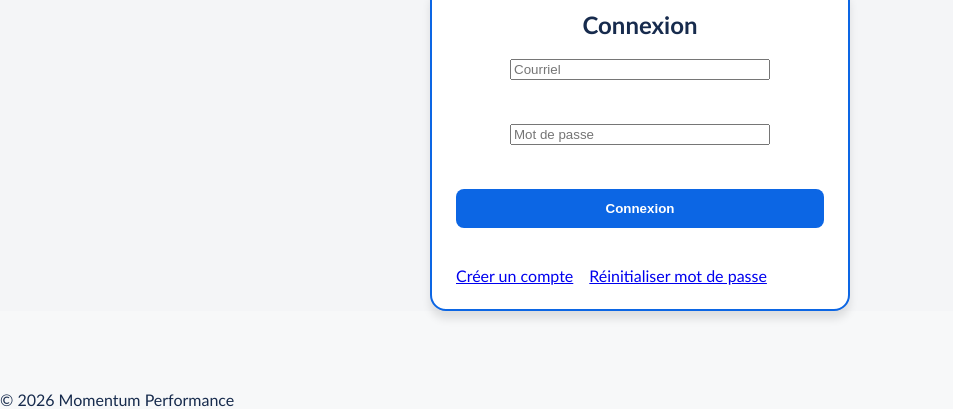
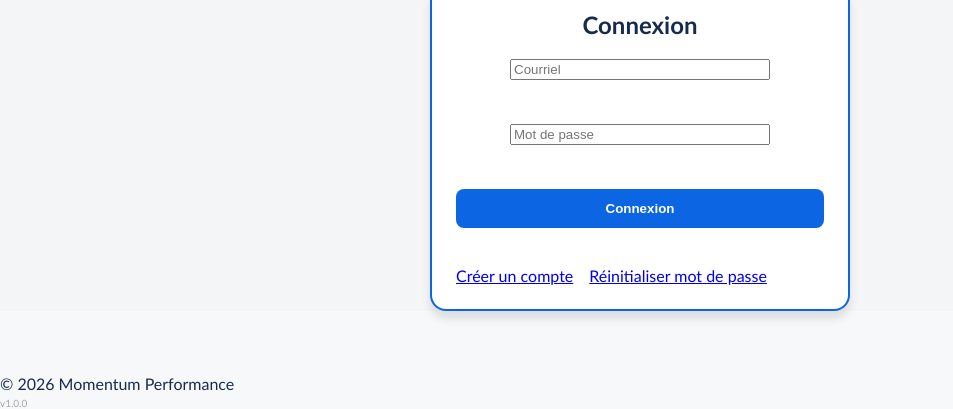
Before and after one commit to mrickerd24/MomentumPerformance, a plain HTML site: page index.html in a window 1280 px wide. Shown: the part 391-800 px from the top of the page, without its empty margins (0-953 px from the left). Drawn offline with Linux system fonts and the light colour scheme.

Commit message:
Added versionning

```diff
--- a/index.html
+++ b/index.html
@@ -55,6 +55,7 @@
   <footer class="app-footer">
     <div class="footer-content">
       <span>© 2026 Momentum Performance</span>
+      <span style="display:block;font-size:10px;color:#aaa;margin-top:4px;">v1.0.0</span>
     </div>
 	<script type="module" src="login.js"></script>
   </footer>
```
